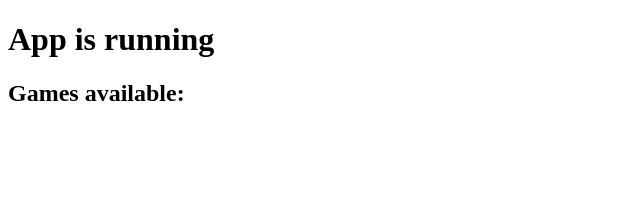
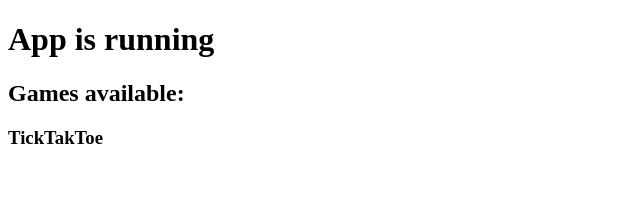
Before and after one commit to An1mus/gmr, a React (Create React App) app: page / in a window 1280 px wide. Shown: the top 217 px of the page, without its empty margins (0-640 px from the left). Built offline with nearby package versions, Linux system fonts and the light colour scheme.

Commit message:
Adding gaming structure

```diff
--- /dev/null
+++ b/src/components/games/container/index.tsx
@@ -0,0 +1,14 @@
+import React from 'react';
+
+/**
+ * A game container component
+ */
+const Game = () => {
+    return(
+      <>
+          <h3>TickTakToe</h3>
+      </>
+    );
+};
+
+export default Game;
--- a/src/components/games/index.tsx
+++ b/src/components/games/index.tsx
@@ -1,9 +1,12 @@
 import React from 'react';
+
+import Game from './container';
 
 const Games = () => {
     return (
         <>
-          <h2>Games available:</h2>
+            <h2>Games available:</h2>
+            <Game/>
         </>
     );
 };
```
